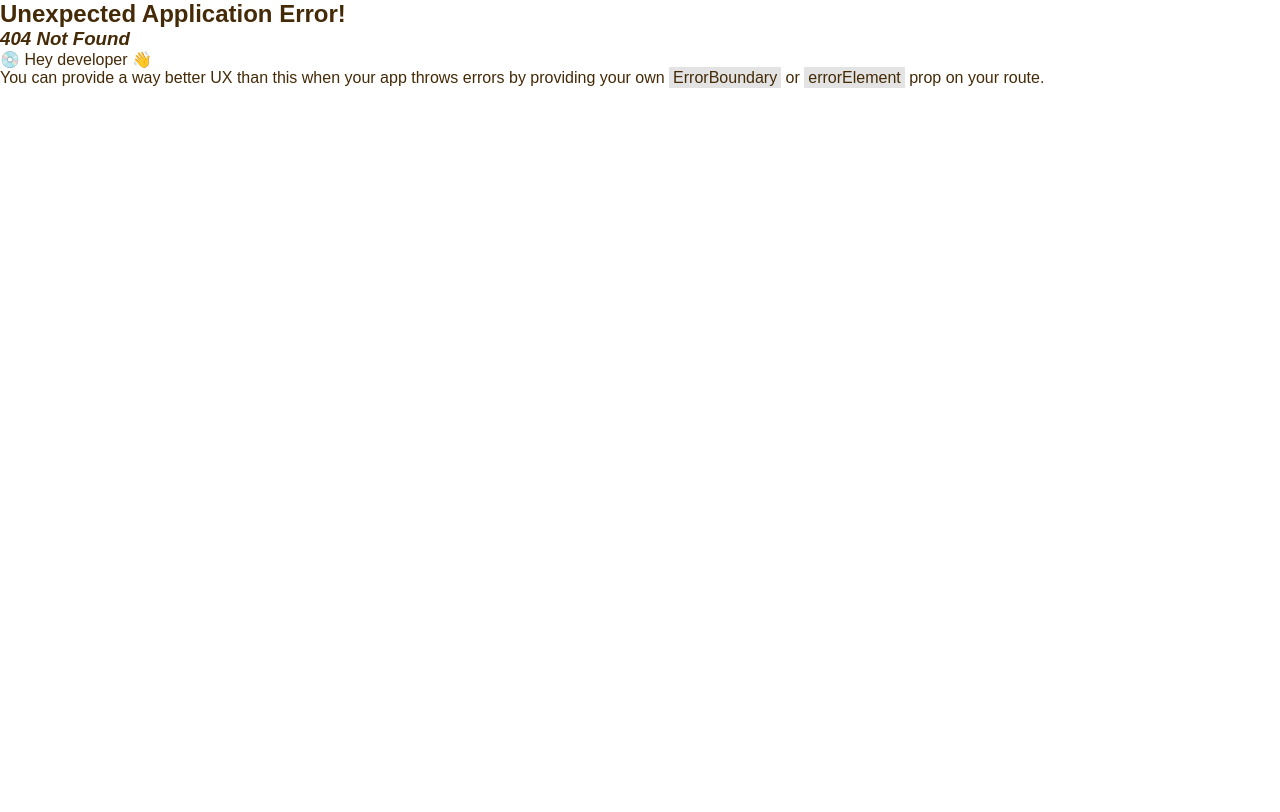
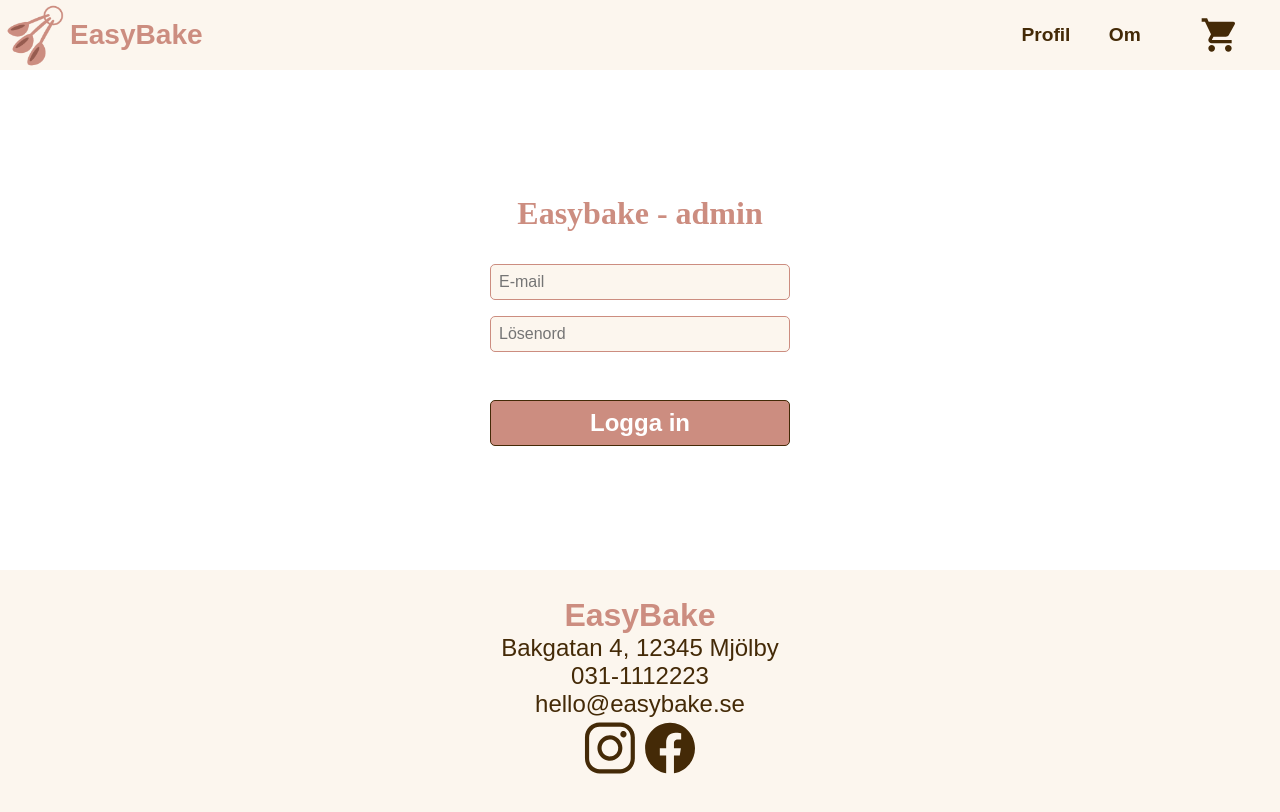
Before and after one commit to dylanR96/syntax-squad, a React (Vite) app in the folder frontend/: page /admin in a window 1280 px wide. Before the commit this address had no page. Built offline with nearby package versions, Linux system fonts and the light colour scheme; a web font is replaced by a local one.

Commit message:
added admin login

```diff
--- a/frontend/src/assets/styles/index.css
+++ b/frontend/src/assets/styles/index.css
@@ -65,7 +65,14 @@ a {
   color: #442a07;
   line-height: 1.5;
 }
-
+.base-layout {
+  display: flex;
+  flex-direction: column;
+  height: 100svh;
+}
+.flex1 {
+  flex: 1;
+}
 @media (min-width: 768px) {
   .container {
     margin: 6.25em;
--- a/frontend/src/endpoints/apiEndpoints.tsx
+++ b/frontend/src/endpoints/apiEndpoints.tsx
@@ -8,18 +8,20 @@ export const ENDPOINT_INGREDIENT: string = `https://ez7mtpao6i.execute-api.eu-no
 export const ENDPOINT_CUSTOMER: string =
   "https://ez7mtpao6i.execute-api.eu-north-1.amazonaws.com/customer";
 
-  export const ENDPOINT_CUSTOMER_LOGIN: string =
+export const ENDPOINT_CUSTOMER_LOGIN: string =
   "https://ez7mtpao6i.execute-api.eu-north-1.amazonaws.com/customer/login";
 
 export const ENDPOINT_UPDATE_ORDER_STATUS: string =
   "https://ez7mtpao6i.execute-api.eu-north-1.amazonaws.com/orderStatus";
 
-  export const ENDPOINT_GET_ORDERS_BY_ID: string =
+export const ENDPOINT_GET_ORDERS_BY_ID: string =
   "https://ez7mtpao6i.execute-api.eu-north-1.amazonaws.com/myOrders";
 
-  export const ENDPOINT_EDIT_CUSTOMER: string =
+export const ENDPOINT_EDIT_CUSTOMER: string =
   "https://ez7mtpao6i.execute-api.eu-north-1.amazonaws.com/customer";
 
+export const ENDPOINT_ADMIN_LOGIN: string =
+  "https://ez7mtpao6i.execute-api.eu-north-1.amazonaws.com/admin/login";
 // endpoints:
 //   POST - https://ez7mtpao6i.execute-api.eu-north-1.amazonaws.com/admin
 //   POST - https://ez7mtpao6i.execute-api.eu-north-1.amazonaws.com/admin/login
--- /dev/null
+++ b/frontend/src/pages/Admin/Login/Login.tsx
@@ -0,0 +1,77 @@
+import React, { useState } from "react";
+import { ENDPOINT_ADMIN_LOGIN } from "../../../endpoints/apiEndpoints";
+import { toast } from "react-toastify";
+import { useNavigate } from "react-router-dom";
+type AdminLoginType = {
+  email: string;
+  password: string;
+};
+type LoginResponseType = {
+  token: string;
+};
+const AdminLogin = () => {
+  const [adminLogin, setAdminLogin] = useState<AdminLoginType>({
+    email: "",
+    password: "",
+  });
+  const navigate = useNavigate();
+  const handleChange = (e: React.ChangeEvent<HTMLInputElement>) => {
+    setAdminLogin((prev) => {
+      return {
+        ...prev,
+        [e.target.name]: e.target.value,
+      };
+    });
+  };
+  const handleSubmit = async (e: React.FormEvent) => {
+    e.preventDefault();
+    if (adminLogin.email && adminLogin.password) {
+      try {
+        const response = await fetch(ENDPOINT_ADMIN_LOGIN, {
+          method: "POST",
+          headers: {
+            "Content-Type": "application/json",
+          },
+          body: JSON.stringify(adminLogin),
+        });
+        if (!response.ok) {
+          toast.error(`Fel användarnamn eller lösenord`);
+          return;
+        }
+        const data: LoginResponseType = await response.json();
+        const timeLimit = 60 * 60; // 1 hour
+        document.cookie = `userToken=${data.token}; path=/; secure; samesite=strict; max-age=${timeLimit}`;
+        toast.success("Inloggad som admin");
+        navigate("/admin/ingredients");
+      } catch (error) {
+        console.log(error);
+      }
+    } else {
+      toast.error("Ange e-post och lösenord");
+    }
+  };
+  return (
+    <section className="login login--admin">
+      <h1 className="login__title">Easybake - admin</h1>
+      <form className="login-form" onSubmit={handleSubmit}>
+        <input
+          className="login-form__input"
+          type="text"
+          name="email"
+          placeholder="E-mail"
+          onChange={handleChange}
+        />
+        <input
+          className="login-form__input"
+          type="password"
+          name="password"
+          placeholder="Lösenord"
+          onChange={handleChange}
+        />
+        <button className="login-form__button">Logga in</button>
+      </form>
+    </section>
+  );
+};
+
+export default AdminLogin;
--- a/frontend/src/pages/Home/Home.tsx
+++ b/frontend/src/pages/Home/Home.tsx
@@ -8,6 +8,7 @@ import { useDispatch, useSelector } from "react-redux";
 import { fetchProducts } from "../../features/products/productsSlice";
 import { RootState, AppDispatch } from "../../app/store";
 import SearchResults from "./SearchResults"; // Importera sökresultatkomponenten
+import { jwtToken } from "../../features/fetchFromApi";
 
 const Home = () => {
   const [localError, setLocalError] = useState<string | null>(null);
@@ -19,7 +20,12 @@ const Home = () => {
   const { products, status, error } = useSelector(
     (state: RootState) => state.products
   );
-
+  useEffect(() => {
+    // Fullösning för att få jwtToken att laddas in
+    if (!jwtToken) {
+      window.location.reload();
+    }
+  }, []);
   useEffect(() => {
     if (status === "idle") {
       dispatch(fetchProducts());
@@ -81,11 +87,13 @@ const Home = () => {
               </button>
             </article>
           </form>
-          {searchResults.length === 0 && <i
+          {searchResults.length === 0 && (
+            <i
               className="fa-solid fa-filter home__fa-filter"
               onClick={handleShowAll}
               style={{ cursor: "pointer" }}
-          ></i>}
+            ></i>
+          )}
         </article>
       </section>
 
@@ -95,10 +103,16 @@ const Home = () => {
 
       {/* Visa sökresultat */}
       {(searchResults.length > 0 || showAllProducts) && (
-      <SearchResults searchResults={searchResults} showAll={showAllProducts} />
+        <SearchResults
+          searchResults={searchResults}
+          showAll={showAllProducts}
+        />
       )}
 
-      {!isLoading && !isEmpty && searchResults.length === 0 && !showAllProducts && (
+      {!isLoading &&
+        !isEmpty &&
+        searchResults.length === 0 &&
+        !showAllProducts && (
           <main className="container">
             <article className="home__card-container">
               <h3 className="h3--dark">Beställ igen</h3>
@@ -108,7 +122,6 @@ const Home = () => {
             <article className="home__card-container">
               <h3 className="h3--dark">Trending</h3>
               <div className="cards-wrapper">
-
                 {trendingTag.map((tag) => (
                   <Link to={`/recipe/${tag.productID}`} key={tag.productID}>
                     <CardSmall content={tag} />
--- a/frontend/src/pages/Login/Login.css
+++ b/frontend/src/pages/Login/Login.css
@@ -5,7 +5,9 @@
   justify-content: center;
   height: 100vh;
 }
-
+.login--admin {
+  height: 500px;
+}
 .login__title {
   color: #cc8d80;
   font-family: "Aclonica";
--- a/frontend/src/pages/Login/Login.tsx
+++ b/frontend/src/pages/Login/Login.tsx
@@ -6,7 +6,7 @@ import google from "../../assets/images/google.svg";
 import x from "../../assets/images/x.svg";
 import dottedLine from "../../assets/images/dotted-line.svg";
 import { useNavigate, Link } from "react-router-dom";
-import {ENDPOINT_CUSTOMER_LOGIN } from "../../endpoints/apiEndpoints";
+import { ENDPOINT_CUSTOMER_LOGIN } from "../../endpoints/apiEndpoints";
 
 // Bättre namn på css klasser
 
@@ -35,7 +35,6 @@ const Login = () => {
 
       const data = await response.json();
       console.log(data);
-
 
       // Kanske finns bättre sätt?
       // For higher security, many modern apps use sessionStorage or localStorage on the client and store session tokens in memory on the server for short-lived access.
--- a/frontend/src/routes/router.tsx
+++ b/frontend/src/routes/router.tsx
@@ -15,14 +15,19 @@ import Stock from "../pages/Admin/Ingredients/Ingredients";
 import { ToastContainer } from "react-toastify";
 import "react-toastify/dist/ReactToastify.css";
 import Products from "../pages/Admin/Product/Products";
+import AdminLogin from "../pages/Admin/Login/Login";
 
 const Layout = () => {
   return (
     <>
       <ToastContainer />
-      <Header />
-      <Outlet />
-      <Footer />
+      <section className="base-layout">
+        <Header />
+        <div className="flex1">
+          <Outlet />
+        </div>
+        <Footer />
+      </section>
     </>
   );
 };
@@ -79,6 +84,10 @@ const router = createBrowserRouter([
         element: <Confirmation />,
       },
       {
+        path: "/admin",
+        element: <AdminLogin />,
+      },
+      {
         path: "/admin/ingredients",
         element: <Stock />,
       },
```
Lines whose indentation alone changed are shown as unchanged.
